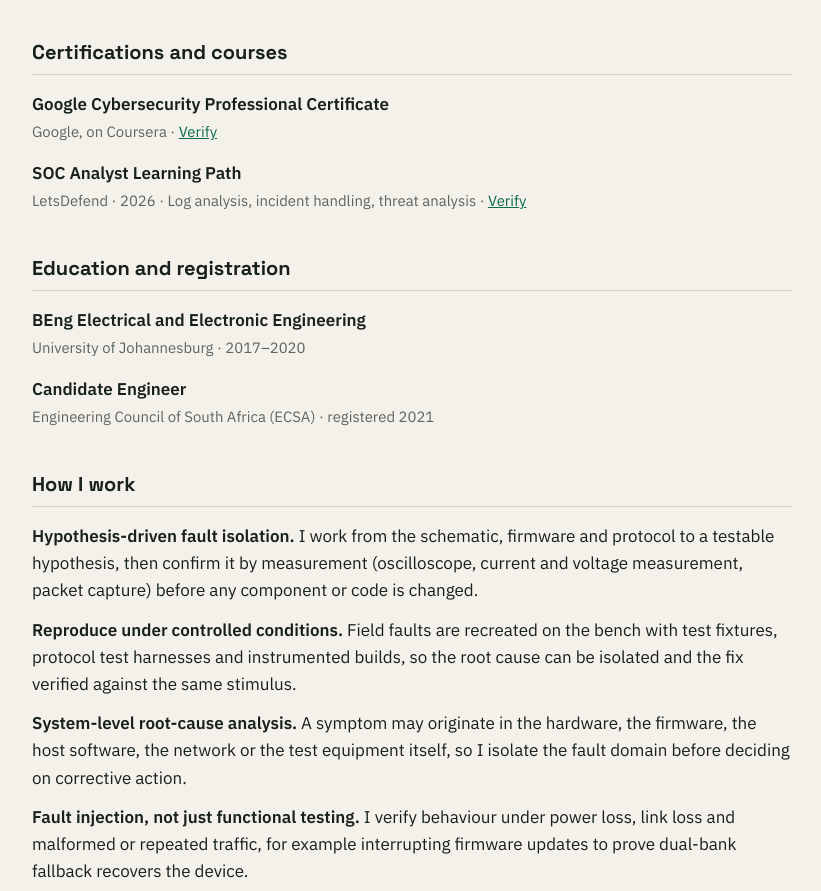
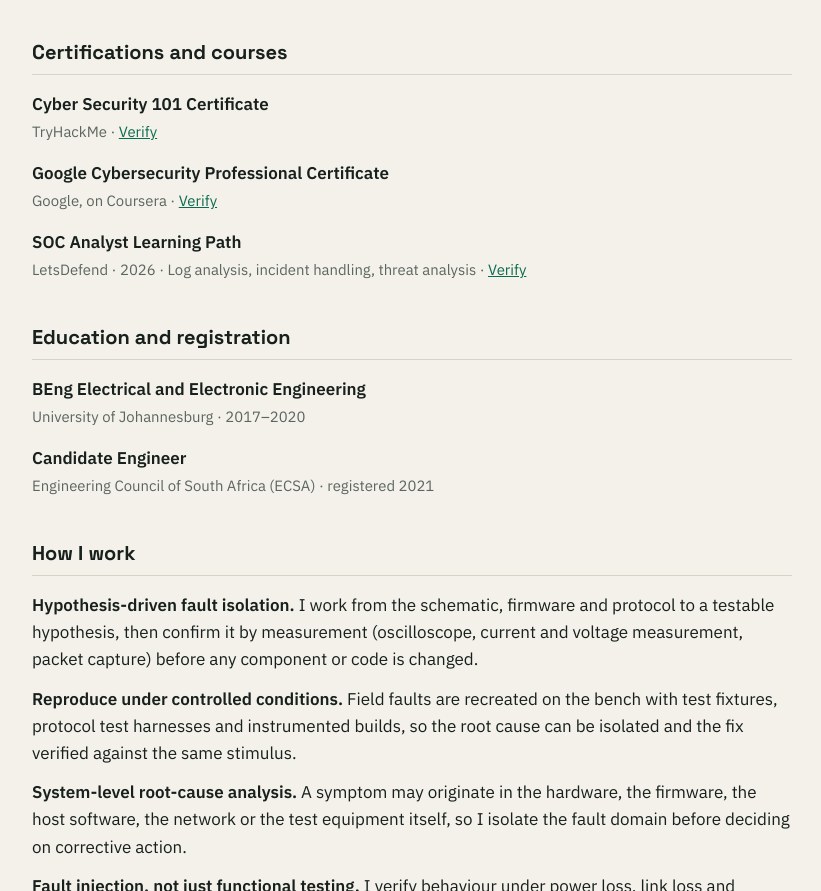
Before and after one commit to Tinashehh/Tinashe-Thomas-Chingwaru, a plain HTML site: page background.html in a window 1280 px wide. Shown: the part 922-1813 px from the top of the page, without its empty margins (108-929 px from the left). Drawn offline with Linux system fonts and the light colour scheme.

Commit message:
Add Cyber Security 101 Certificate entry
Added a new certification entry for 'Cyber Security 101 Certificate' with a verification link.

```diff
--- a/background.html
+++ b/background.html
@@ -48,6 +48,11 @@
 
   <div class="block">
     <h2>Certifications and courses</h2>
+    <div class="entry">
+      <div class="name">Cyber Security 101 Certificate</div>
+      <div class="meta">TryHackMe · <a href="https://tryhackme.com/certificate/THM-AYOXTJOSTR" target="_blank" rel="noopener">Verify</a></div>
+    </div>
+
     <div class="entry">
       <div class="name">Google Cybersecurity Professional Certificate</div>
       <div class="meta">Google, on Coursera · <a href="https://www.coursera.org/account/accomplishments/specialization/LNMT3Y32QI1O" target="_blank" rel="noopener">Verify</a></div>
```
